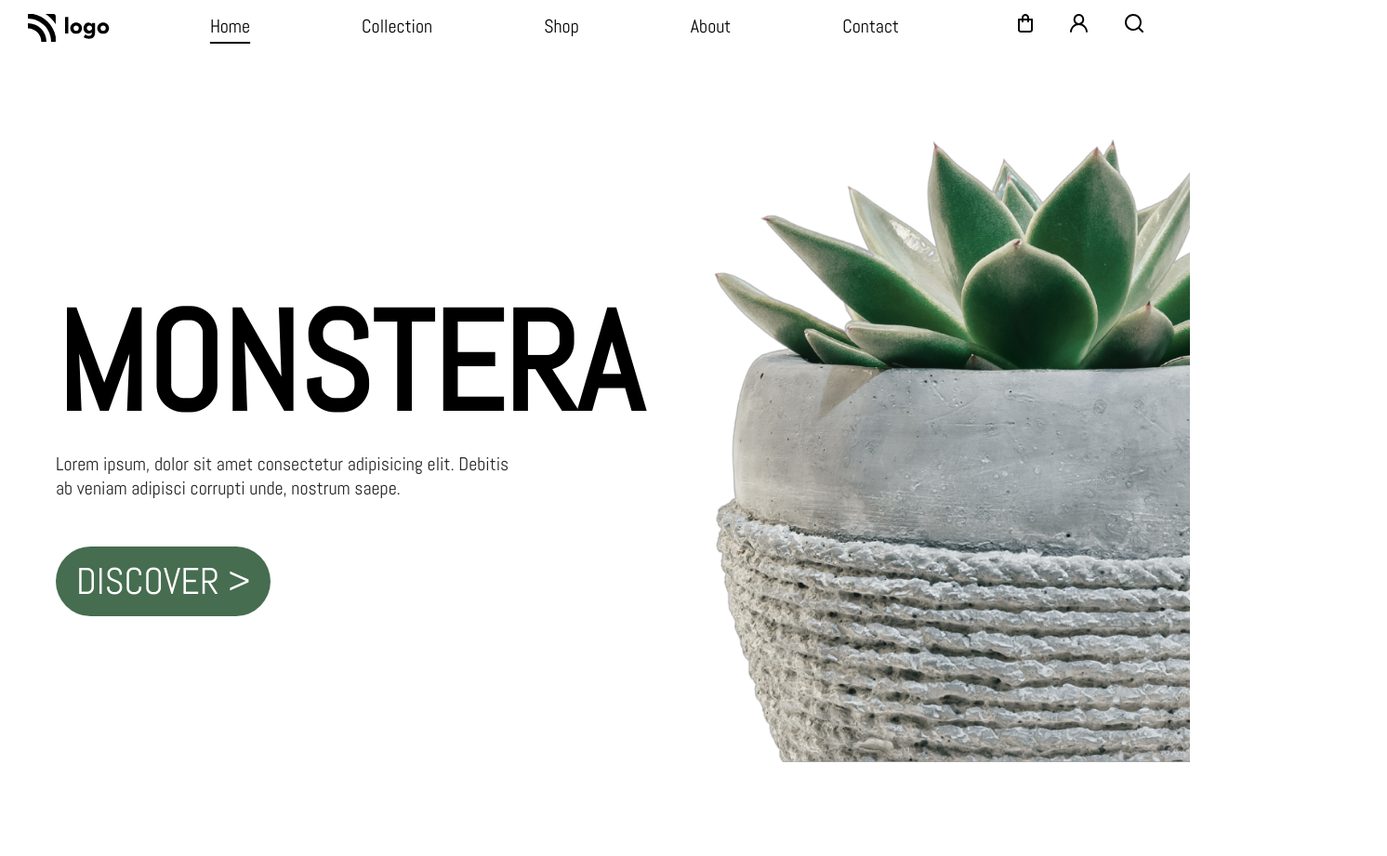
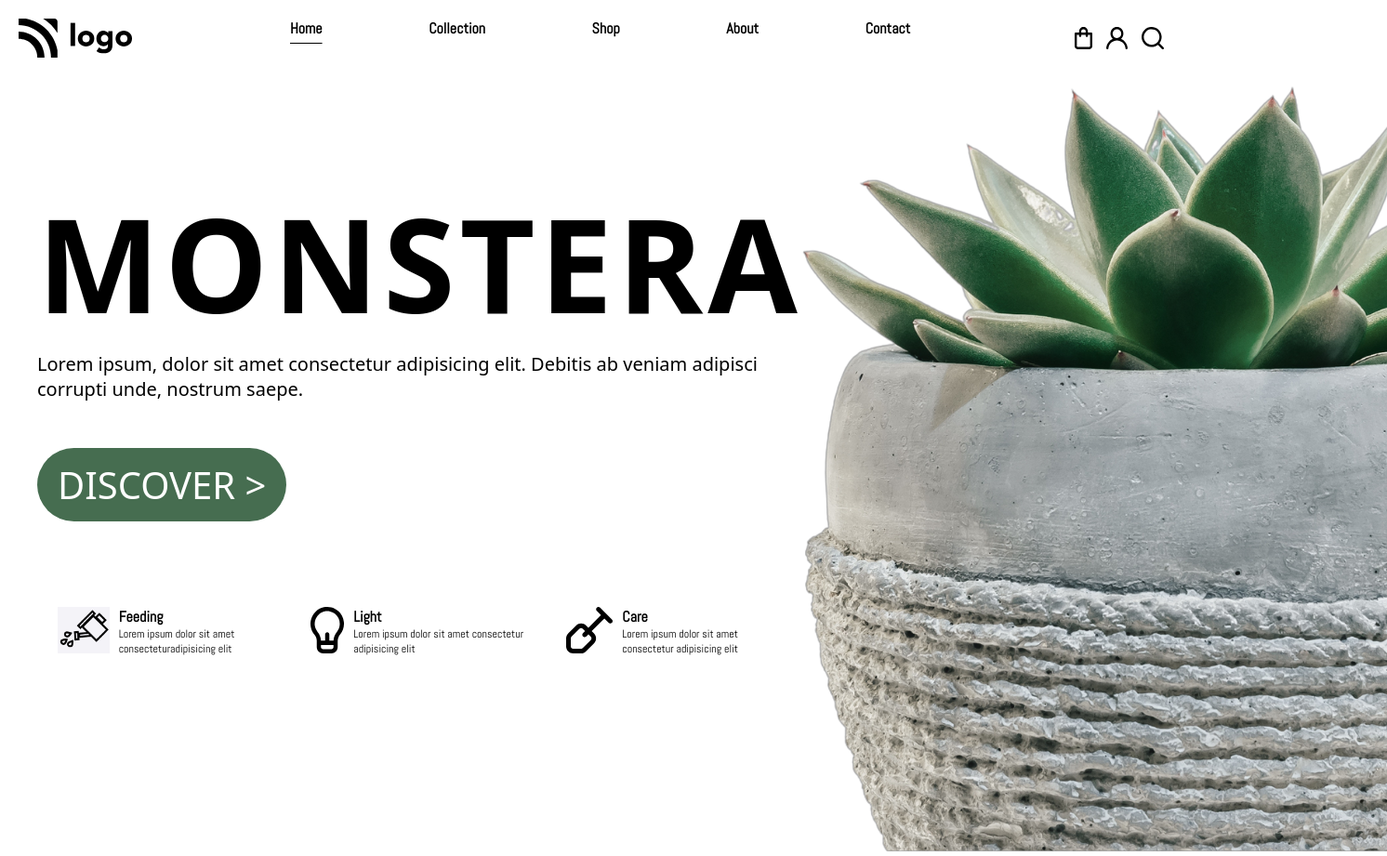
Before and after one commit to mayankraj321/liveClassProject6, a website: page index.html in a window 1280 px wide. Shown: the whole page at 93% size, 1492 px wide, since content can reach past the window. Before the commit the page ends 820 px from the top, so only its background shows below. Drawn offline with Linux system fonts and the light colour scheme; a web font is replaced by a local one.

Commit message:
update Css

```diff
--- a/index.html
+++ b/index.html
@@ -73,9 +73,9 @@
         </div>
         <div id="midWholePart12">
           <div id="midWholePart121">
-            <div>
+            <!-- <div>
               <h1>DISCOVER</h1>
-            </div>
+            </div> -->
             <div id="midWholePart122">
               <img src="./photos/greaterThan.svg" />
             </div>
--- a/style.css
+++ b/style.css
@@ -1,71 +1,62 @@
 *{
     margin: 0px;
     padding: 0px;
-    background-color: #ffffff;
-    color: #000000;
+}
+body{
     font-family: Allerta,Abel;
 }
-
 #navbarMonstera{
     display: flex;
-justify-content: space-between;
-padding: 15px 30px;
+    justify-content:space-between ;
+    padding:20px 20px;
 }
-#navFirst>img{
-height: 30px;
+
+
+#navMid{
+    display: flex;
+    flex-direction: row;
+    justify-content: space-around;
+    flex: 0.7;
 }
-/* #navMid{
-    flex-grow: 1;
-} */
-#navMid>div{
-    float: left;
-    padding: 0px 60px;
+
+#navMid>div:first-child>h4{
+    text-decoration: underline;
+text-underline-offset: 10px;
 }
-#navEnd>div{
-    float: left;
-    padding: 0px 20px;
+
+#navEnd{
+    display: flex;
+    flex-direction: row;
+    justify-content: space-around;
+    flex: 0.1;
+    align-items: center;
 }
-#navMid>div:first-child{
-    text-decoration: underline;
-    text-underline-offset: 10px;
 
- }
-h4{
+#midWhole{
+display: flex;
+flex-direction: row;
+
+}
+
+#midWholePart1{
+    margin:100px 0px 0px 40px;
+    flex: 2;
+}
+
+#monstera{
+    font-size: 140px;
+    font-family: system-ui, -apple-system, BlinkMacSystemFont, 'Segoe UI', Roboto, Oxygen, Ubuntu, Cantarell, 'Open Sans', 'Helvetica Neue', sans-serif;
+    font-weight: 900;
+    letter-spacing: 5px;
+}
+ul>li{list-style: none;}
+#midWholePart11>div>ul>li:nth-child(3){
+    font-family: system-ui, -apple-system, BlinkMacSystemFont, 'Segoe UI', Roboto, Oxygen, Ubuntu, Cantarell, 'Open Sans', 'Helvetica Neue', sans-serif;
     font-weight: 500;
     font-size: 20px;
 }
-
-#navEnd>div>img{
-    height: 20px;
-}
-#midWhole{
-    margin-top: 80px;
-}
-#midWholePart1{
-    width: 60%;
-    float: left;
-}
-#midWholePart11{
-    margin-top: 150px;
-    margin-left: 60px;
-}
-#midWholePart12,#midWholePart13{
-    display: none;
-}
-h1{
-    font-size: 150px;
-}
-li{list-style: none;}
-ul>li:nth-child(3){
-    font-size: 20px;
-    color: #282626;
-   padding-right: 200px;
-}
-#imgMain{
-    width: 40%;
-  float: left;
-}
 button{
+    font-family: system-ui, -apple-system, BlinkMacSystemFont, 'Segoe UI', Roboto, Oxygen, Ubuntu, Cantarell, 'Open Sans', 'Helvetica Neue', sans-serif;
     margin-top: -500px;
     background: #466d50;
     color: #ffffff;
@@ -76,5 +67,25 @@ button{
     border-radius: 50px;
     border-color:transparent;
     margin-top: 50px;
-
+font-weight: 400;
 }
+#midWholePart13{
+    display: flex;
+    flex-direction: row;
+    justify-content: space-around;
+margin-top: 60px;
+}
+.midWholePart13Parts{
+float: 0.4;
+height: 100px;
+}
+.midWholePart13Parts>div:first-child{
+    float: left;
+    padding:0px 10px;
+}
+.midWholePart13Parts>div>img{
+    height: 50px;
+}
+.text{
+    font-size: 12px;
+}
```
